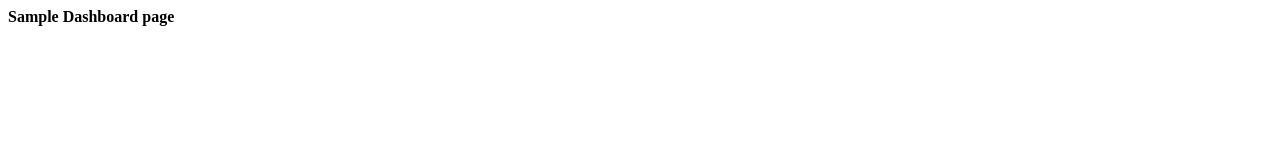
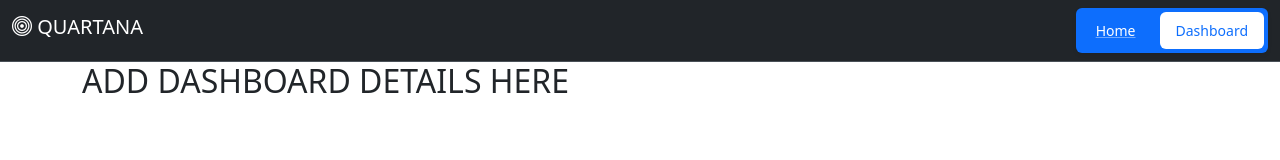
Before and after one commit to gemrobino/quartana-web, a website: page src/dashboard.html in a window 1280 px wide. Drawn offline with nearby package versions, Linux system fonts and the light colour scheme.

Commit message:
Update templates

```diff
--- a/src/dashboard.html
+++ b/src/dashboard.html
@@ -2,10 +2,46 @@
 <head>
   <meta charset="utf-8">
   <meta name="viewport" content="width=device-width, initial-scale=1">
-  <title>Dashboard</title>
+  <link href="https://cdn.jsdelivr.net/npm/bootstrap@5.3.2/dist/css/bootstrap.min.css" rel="stylesheet" integrity="sha384-T3c6CoIi6uLrA9TneNEoa7RxnatzjcDSCmG1MXxSR1GAsXEV/Dwwykc2MPK8M2HN" crossorigin="anonymous">
+  <link rel="stylesheet" href="https://cdn.jsdelivr.net/npm/bootstrap-icons@1.11.1/font/bootstrap-icons.css">
+  <title>Home</title>
 </head>
 <body>
-  <h4>Sample Dashboard page</h4>
 
+  <nav class="navbar bg-dark border-bottom border-body" data-bs-theme="dark">
+
+    <div class="container-fluid">
+      <h3 class="navbar-brand">
+        <i class="bi bi-bullseye" style="color:white"></i>
+        QUARTANA
+      </h3>
+      <div class="d-flex">
+        <ul class="nav nav-pills nav-fill gap-2 p-1 small bg-primary rounded-2 shadow-sm" id="pillNav2" role="tablist" style="--bs-nav-link-color: var(--bs-white); --bs-nav-pills-link-active-color: var(--bs-primary); --bs-nav-pills-link-active-bg: var(--bs-white);">
+          <li class="nav-item" role="presentation">
+            <a href='/'><button class="nav-link rounded-2" aria-selected="true">Home</button></a>
+          </li>
+          <li class="nav-item" role="presentation">
+            <button class="nav-link active rounded-2" aria-selected="false">Dashboard</button>
+          </li>
+        </ul>
+      </div>
+    </div>
+  </nav>
+
+<!--
+  TODO: START EDITING HERE -----------------------
+-->
+
+
+
+  <div class="container">
+    <h2>ADD DASHBOARD DETAILS HERE</h2>
+  </div>
+
+
+<!--
+  ============== END =================
+-->
+  <script src="https://cdn.jsdelivr.net/npm/bootstrap@5.3.2/dist/js/bootstrap.bundle.min.js" integrity="sha384-C6RzsynM9kWDrMNeT87bh95OGNyZPhcTNXj1NW7RuBCsyN/o0jlpcV8Qyq46cDfL" crossorigin="anonymous"></script>
 </body>
 </html>
```
Also changed, not shown: src/index.html (+15 -2 lines).
